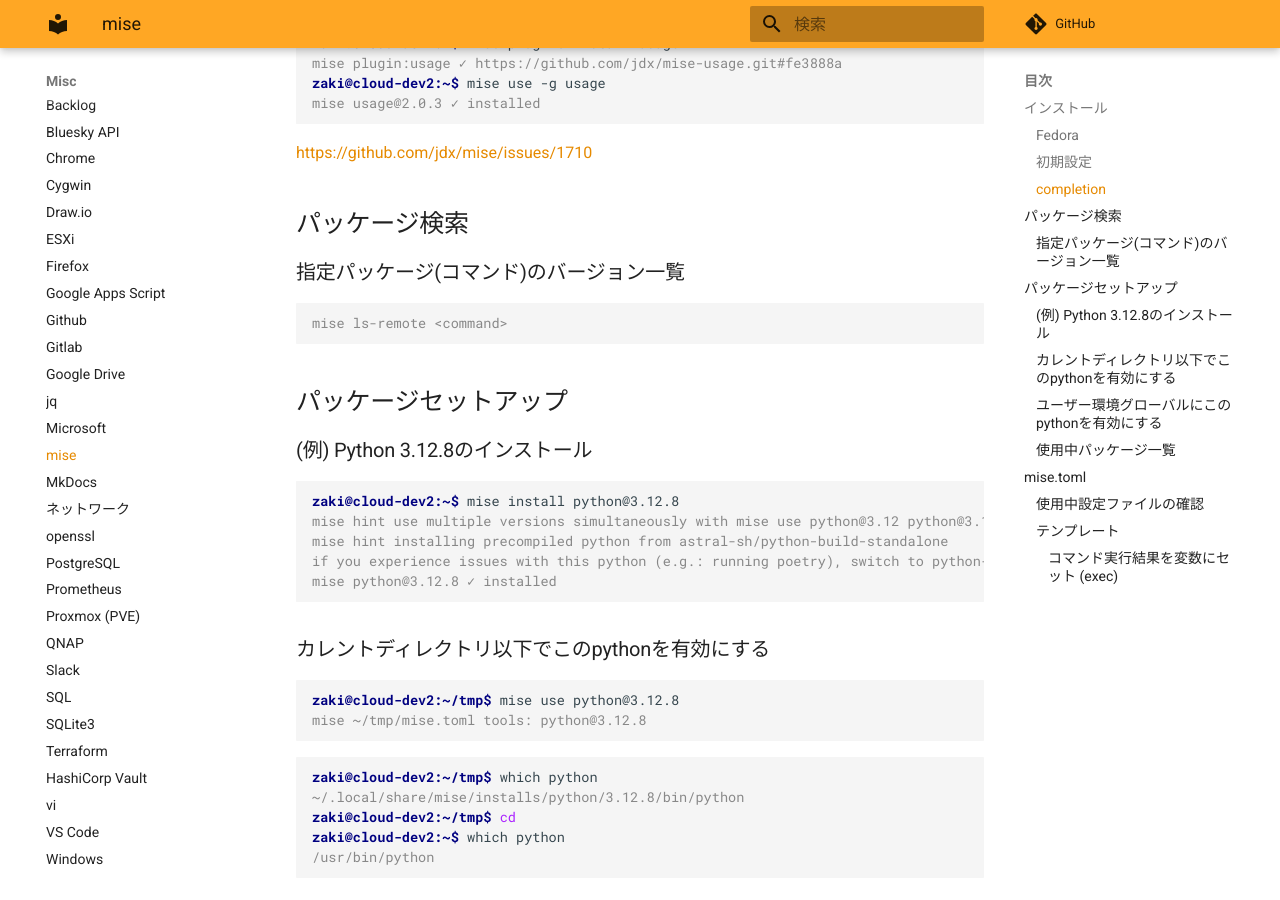
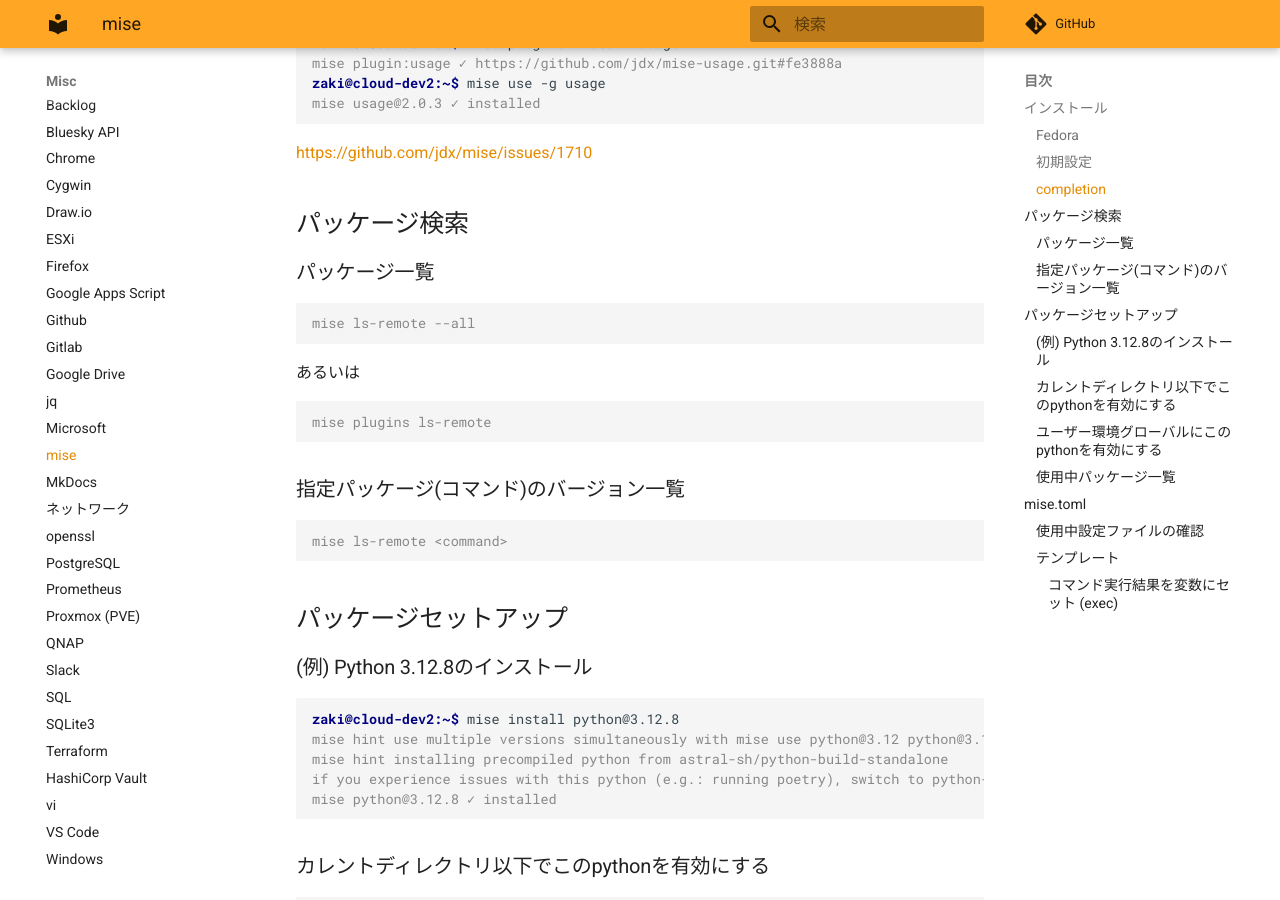
Before and after one commit to zaki-lknr/docs, an MkDocs documentation site: the page built from docs/Misc/mise.md, in a window 1280 px wide and 900 px high, scrolled down 750 px. Built offline with MkDocs 1.6.1 and Material for MkDocs 9.7.7, drawn with Linux system fonts in a browser that asks for light colours; comment, search, counter and statistics services are not loaded.

Commit message:
add: misc/mise: パッケージ一覧

````diff
--- a/docs/Misc/mise.md
+++ b/docs/Misc/mise.md
@@ -37,6 +37,18 @@ mise usage@2.0.3 ✓ installed
 <https://github.com/jdx/mise/issues/1710>
 
 ## パッケージ検索
+
+### パッケージ一覧
+
+```console
+mise ls-remote --all
+```
+
+あるいは
+
+```console
+mise plugins ls-remote
+```
 
 ### 指定パッケージ(コマンド)のバージョン一覧
 
````
